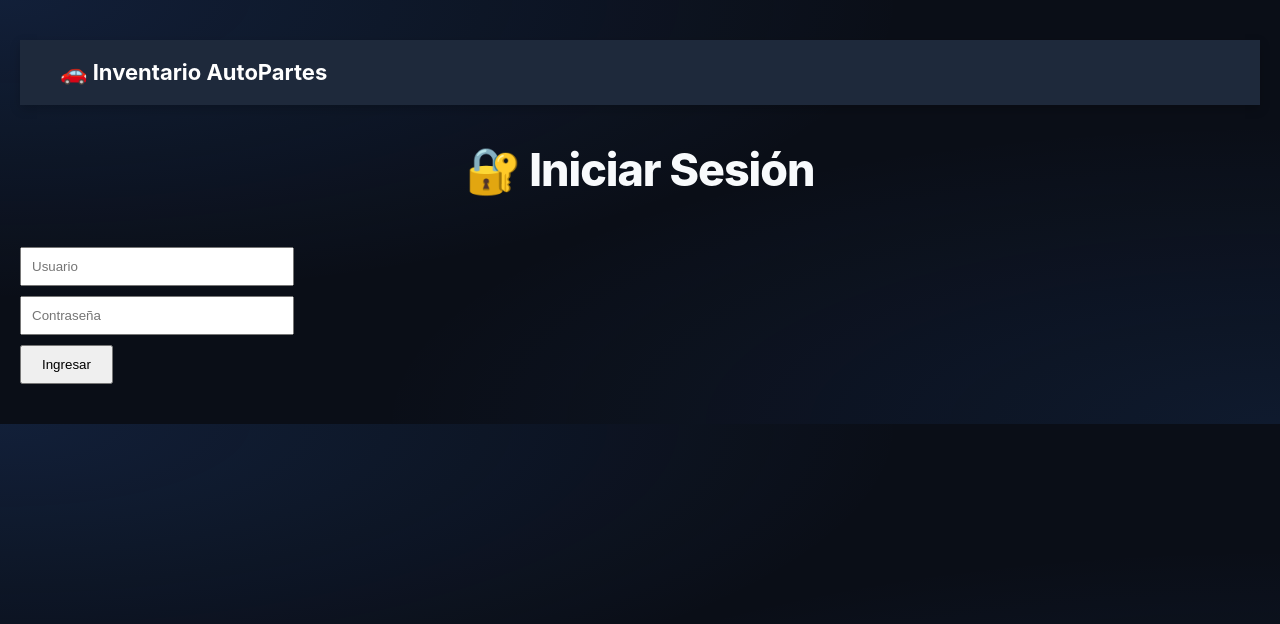
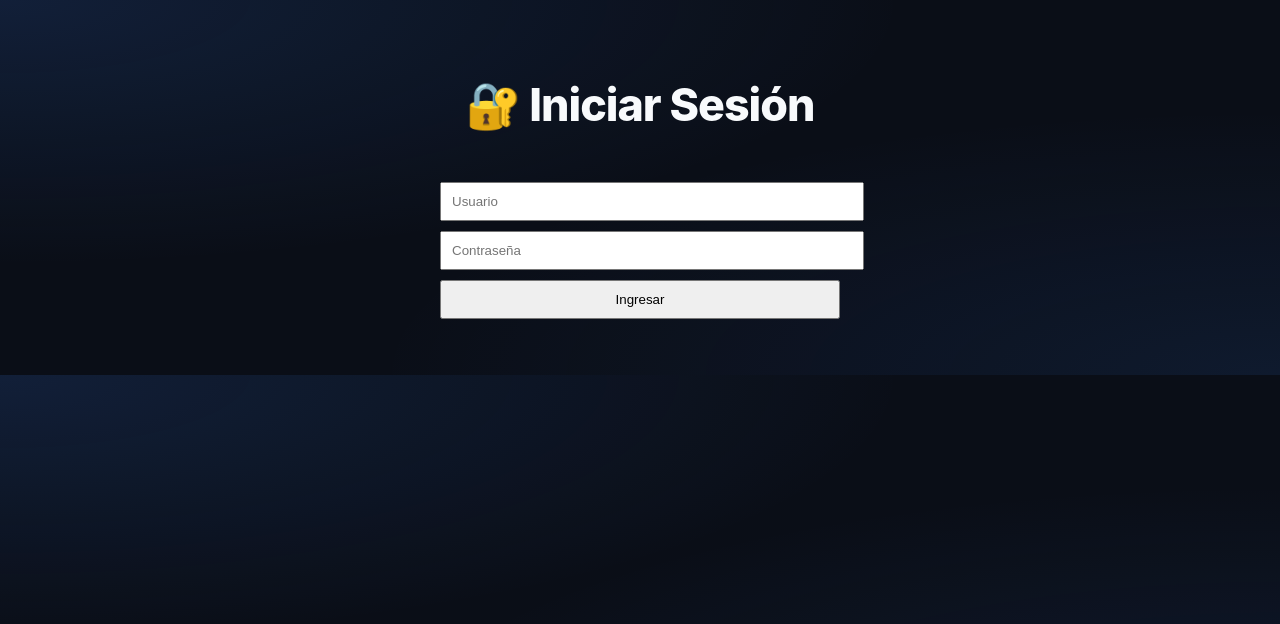
Before and after one commit to Aaronsin14/Inventario, a Flask app: page / in a window 1280 px wide. Shown: the top 624 px of the page. Run offline with Flask 3, Linux system fonts and the light colour scheme; some libraries are stand-ins or nearby versions.

Commit message:
Add files via upload

```diff
--- a/templates/inicio.html
+++ b/templates/inicio.html
@@ -8,35 +8,29 @@
 
 <body>
 
-<nav class="navbar">
-    <div class="logo">🚗 Inventario AutoPartes</div>
-</nav>
-
 <h1>🔐 Iniciar Sesión</h1>
 
-<div style="margin-top:30px;">
+<div style="max-width:400px;margin:auto">
 
 <input
 type="text"
 id="usuario"
 placeholder="Usuario"
-style="padding:10px;width:250px;margin-bottom:10px"
+style="width:100%;padding:10px;margin-bottom:10px"
 >
-
-<br>
 
 <input
 type="password"
 id="password"
 placeholder="Contraseña"
-style="padding:10px;width:250px;margin-bottom:10px"
+style="width:100%;padding:10px;margin-bottom:10px"
 >
 
-<br>
-
-<button onclick="login()" style="padding:10px 20px;">
+<button onclick="login()" style="width:100%;padding:10px">
 Ingresar
 </button>
+
+<p id="error" style="color:red"></p>
 
 </div>
 
@@ -47,16 +41,11 @@ async function login(){
 const usuario = document.getElementById("usuario").value;
 const password = document.getElementById("password").value;
 
-if(!usuario || !password){
-alert("Completa todos los campos");
-return;
-}
-
-try{
-
 const res = await fetch("/login",{
 method:"POST",
-headers:{"Content-Type":"application/json"},
+headers:{
+"Content-Type":"application/json"
+},
 body:JSON.stringify({usuario,password})
 });
 
@@ -64,25 +53,14 @@ const data = await res.json();
 
 if(res.ok){
 
-// 🔥 GUARDAR SESIÓN
 localStorage.setItem("usuario",usuario);
 localStorage.setItem("rol",data.rol);
 
-alert("Bienvenido " + usuario);
-
-// 🔁 REDIRECCIÓN
-window.location.href="/inventario";
+window.location.href = "/inventario";
 
 }else{
 
-alert(data.mensaje || "Error al iniciar sesión");
-
-}
-
-}catch(err){
-
-console.error(err);
-alert("Error de conexión");
+document.getElementById("error").innerText = data.mensaje;
 
 }
 
```
